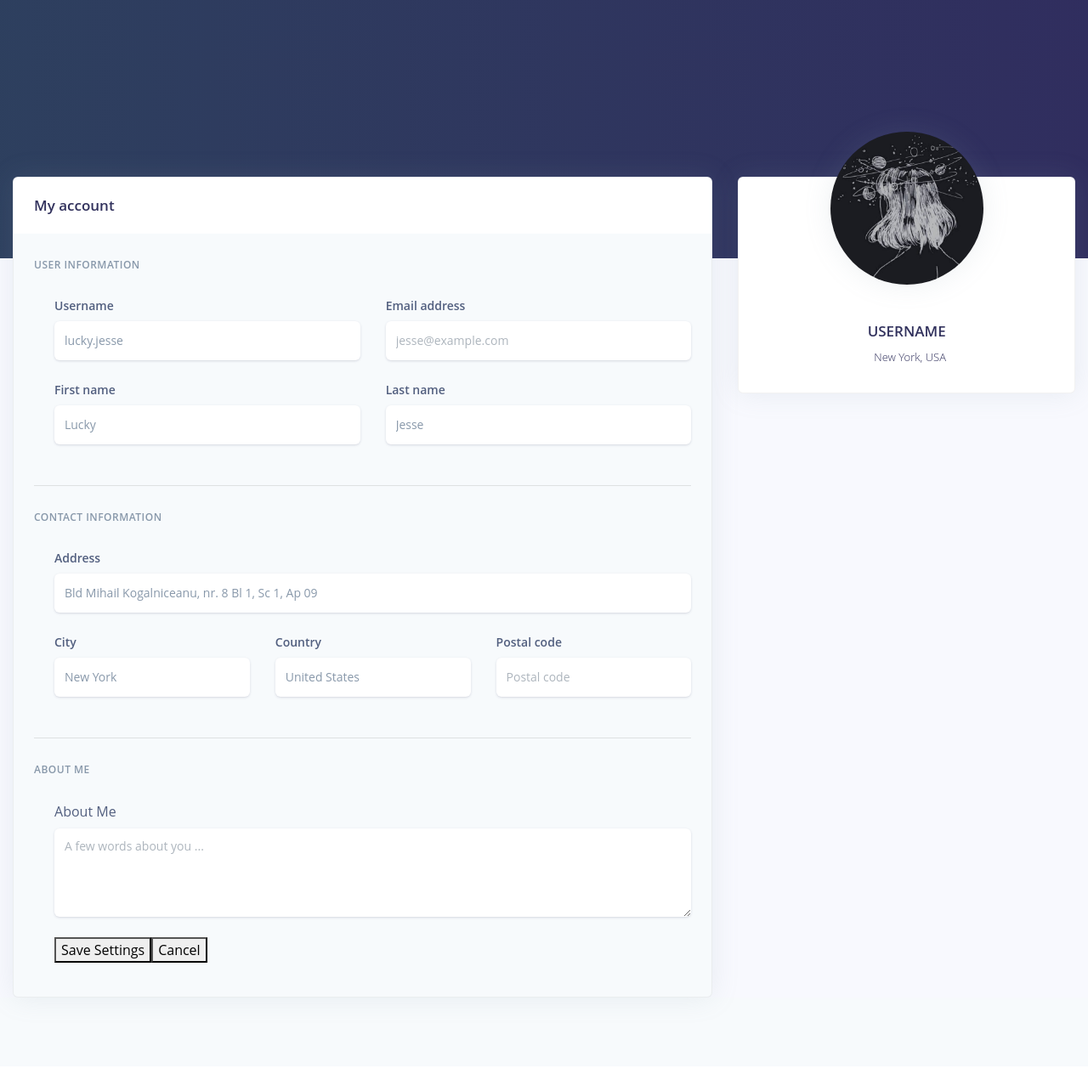
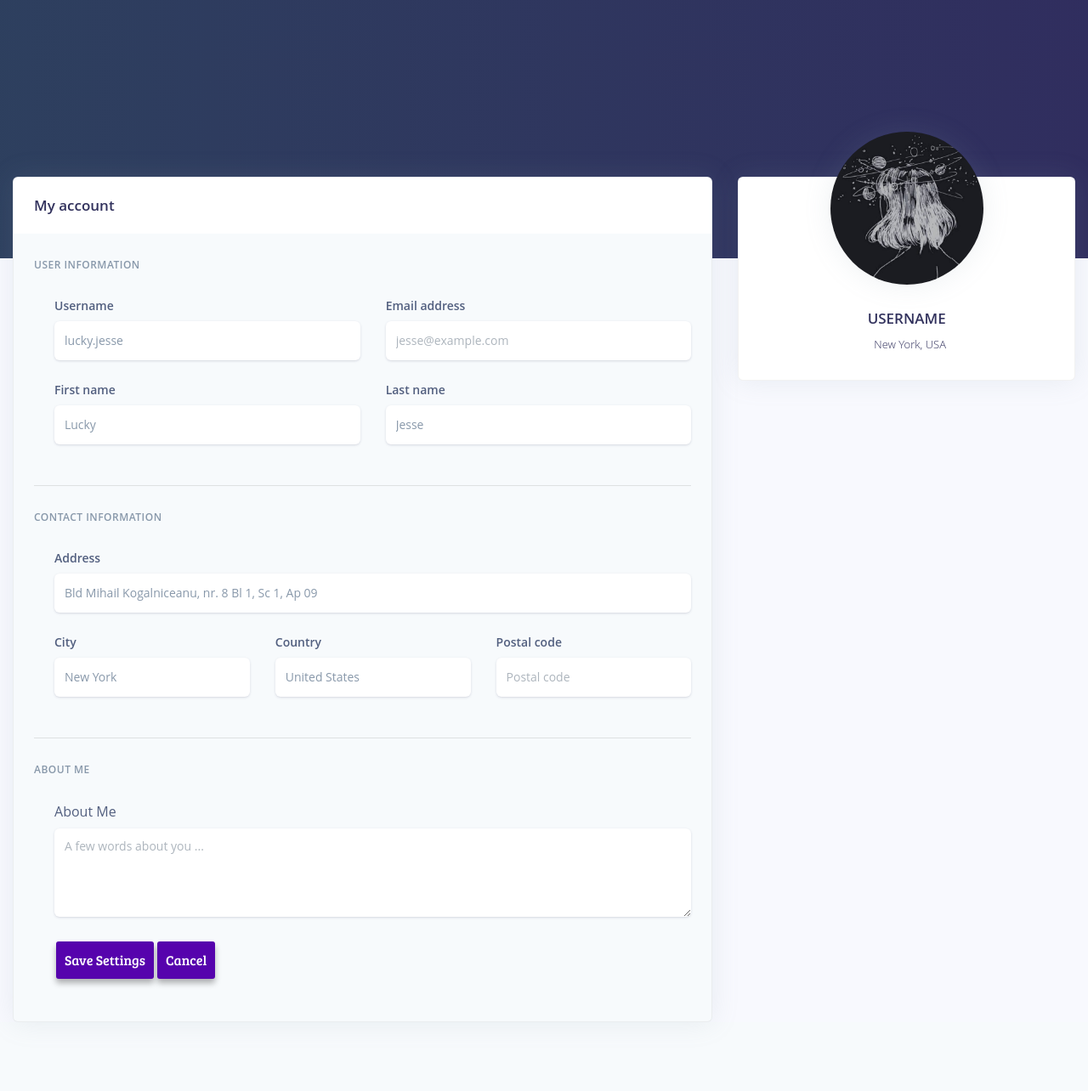
Before and after one commit to CogHeads/MovieJunkie, a PHP site: page /user/user-settings.html in a window 1280 px wide. Shown: the whole page at 85% size. Before the commit the page ends 1186 px from the top, so only its background shows below. Run offline with PHP 8.4, Linux system fonts and the light colour scheme; some libraries are stand-ins or nearby versions.

Commit message:
Update user-settings.css

```diff
--- a/FrontEnd/style/user-settings.css
+++ b/FrontEnd/style/user-settings.css
@@ -1,3 +1,6 @@
+@import url('https://fonts.googleapis.com/css?family=Poppins&display=swap');
+@import url('https://fonts.googleapis.com/css?family=Bree+Serif&display=swap');
+
 :root {
   --blue: #5e72e4;
   --indigo: #5603ad;
@@ -15,7 +18,7 @@
   --light: #ced4da;
   --lighter: #e9ecef;
   --primary: #5e72e4;
-  --secondary: #f7fafc;
+  --secondary: hsl(0, 0%, 100%);
   --success: #2dce89;
   --info: #11cdef;
   --warning: #fb6340;
@@ -1170,9 +1173,27 @@ button.bg-white:focus {
 
 .shadow,
 .card-profile-image img {
+
   box-shadow: 0 0 2rem 0 rgba(136, 152, 170, .15) !important;
 }
 
+
+.card-profile-image :hover .edit {
+	display: block;
+}
+
+.edit {
+	padding-top: 7px;
+	padding-right: 7px;
+	position: absolute;
+	right: 0;
+	top: 0;
+	display: none;
+}
+
+.edit a {
+	color: #000;
+}
 .m-0 {
   margin: 0 !important;
 }
@@ -2031,3 +2052,24 @@ p {
 #navbar .navbar {
   margin-bottom: 20px;
 }
+.profile-btn{
+  display:flex;
+}
+
+button.savebtn{
+  border:0;
+  padding:10px;
+  widows: 25px;
+  border-radius: 3px;
+  background:#5603ad;
+  font-family:"Bree Serif", serif;
+  font-size:1rem;
+  margin:5px 2px;
+  cursor:pointer;
+  outline:none;
+  margin-bottom:10px;
+  transition:background 0.3s ease-in-out;
+  box-shadow:0px 5px 7px 0px rgba(0,0,0,0.3);
+  color:#ffff;
+
+}
```
